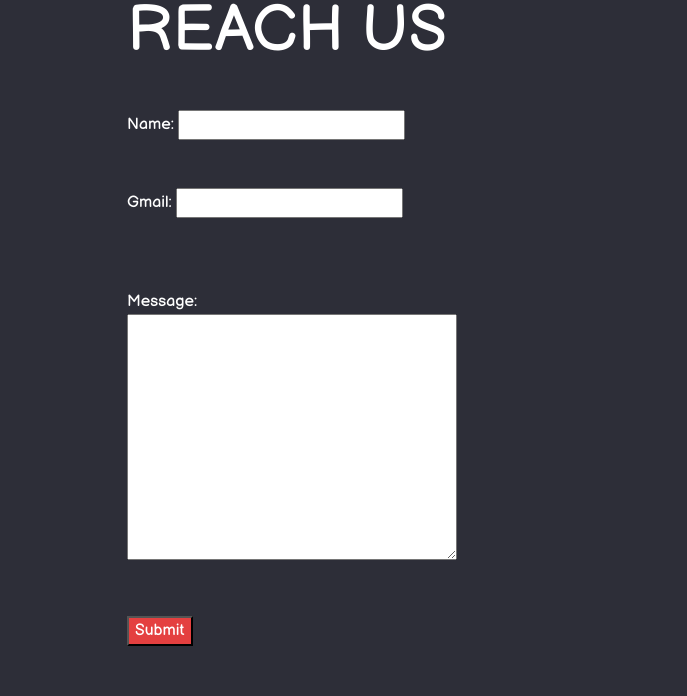
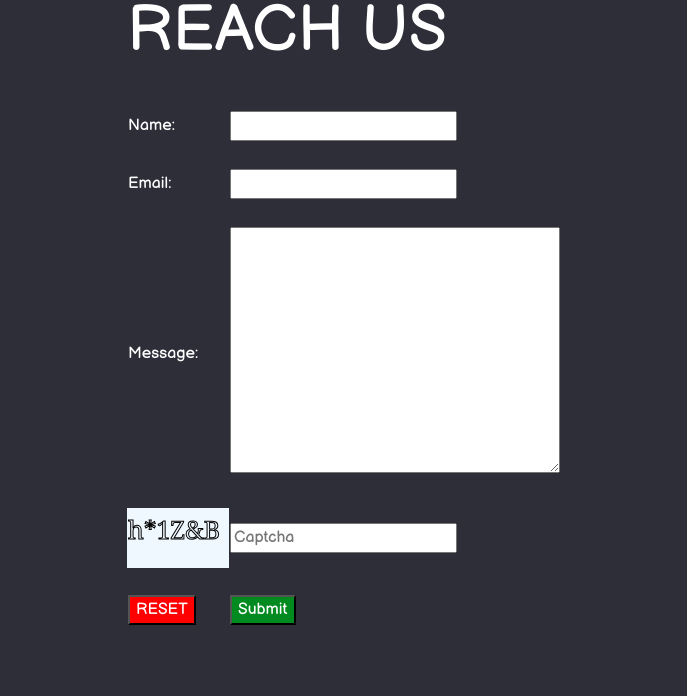
Before and after one commit to shine2024/Enlivens, a plain HTML site: page contact.html in a window 1280 px wide. Shown: the part 185-881 px from the top of the page, 593-1280 px from the left. Drawn offline with nearby package versions, Linux system fonts and the light colour scheme.

Commit message:
form with captcha

```diff
--- a/contact.html
+++ b/contact.html
@@ -11,7 +11,7 @@
     });
   </script>
 
-  <body style="background-color: rgb(45, 46, 56)">
+  <body style="background-color: rgb(45, 46, 56)" onload="createCaptcha()">
     <!-- NarBar -->
     <nav
       class="navbar navbar-expand-lg bg-body-tertiary navbar bg-dark"
@@ -72,22 +72,43 @@
       <div class="image"><img src="images/contact1.png" alt="" /></div>
       <div class="contact">
         <h2>REACH US</h2>
-        <form action="">
-          <label for="name">Name:</label>
-          <input type="text" id="name" />
-          <br /><br />
-          <br />
-          <label for="gmail">Gmail:</label>
-          <input type="gmail" id="gmail" />
-          <br /><br /><br /><br />
-          <label for="mess">Message:</label>
-          <textarea name="" id="mess" cols="30" rows="10"></textarea>
+        <form action="" onsubmit="validateCaptcha()">
+            <table>
+                <tr>
+                    <td><label for="name">Name:</label></td>
+                    <td><input type="text" id="name" name="name" /></td>
+                </tr>
+                <tr><td><br></td></tr>
+                <tr>
+                    <td><label for="email">Email:</label></td>
+                    <td><input type="email" id="email" name="email" /></td>
+                </tr>
+                <tr><td><br></td></tr>
+                <tr>
+                    <td><label for="mess">Message:</label></td>
+                    <td><textarea name="message" id="mess" cols="30" rows="10"></textarea></td>
+                </tr>
+                <tr><td><br></td></tr>
+                <tr>
+                    <td id="captcha" style="background-color: aliceblue;">
+                    </td>
+                    <td>
+                        <input type="text" placeholder="Captcha" id="cpatchaTextBox"/>
+                    </td>
+                </tr>
+                <tr><td><br></td></tr>
+                <tr>
+                    <td>
+                        <input type="reset" style="background-color: red; color: white;" value="RESET">
+                    </td>
+                    <td><input
+                        type="submit"
+                        style="background-color: rgb(0, 138, 32); color: white"
+                        value="Submit"
 
-          <br /><br /><br />
-          <input
-            type="submit"
-            style="background-color: rgb(228, 64, 64); color: white"
-          />
+                     /></td>
+                </tr>
+            </table>
         </form>
       </div>
     </section>
@@ -108,6 +129,8 @@
       src="https://cdn.jsdelivr.net/npm/bootstrap@5.3.0-alpha1/dist/js/bootstrap.bundle.min.js"
       integrity="sha384-w76AqPfDkMBDXo30jS1Sgez6pr3x5MlQ1ZAGC+nuZB+EYdgRZgiwxhTBTkF7CXvN"
       crossorigin="anonymous"
-    ></script>
+    >
+    </script>
+  <script src="js_scripts.js"></script>
   </body>
 </html>
--- /dev/null
+++ b/js_scripts.js
@@ -0,0 +1,37 @@
+var code;
+function createCaptcha() {
+  //clear the contents of captcha div first
+  document.getElementById('captcha').innerHTML = "";
+  var charsArray =
+  "0123456789abcdefghijklmnopqrstuvwxyzABCDEFGHIJKLMNOPQRSTUVWXYZ@!#$%^&*";
+  var lengthOtp = 6;
+  var captcha = [];
+  for (var i = 0; i < lengthOtp; i++) {
+    //below code will not allow Repetition of Characters
+    var index = Math.floor(Math.random() * charsArray.length + 1); //get the next character from the array
+    if (captcha.indexOf(charsArray[index]) == -1)
+      captcha.push(charsArray[index]);
+    else i--;
+  }
+  var canv = document.createElement("canvas");
+  canv.id = "captcha";
+  canv.width = 100;
+  canv.height = 50;
+  var ctx = canv.getContext("2d");
+  ctx.font = "25px Georgia";
+  ctx.strokeText(captcha.join(""), 0, 30);
+  ctx.strokeStyle = "white";
+  //storing captcha so that can validate you can save it somewhere else according to your specific requirements
+  code = captcha.join("");
+  document.getElementById("captcha").appendChild(canv); // adds the canvas to the body element
+}
+function validateCaptcha() {
+  event.preventDefault();
+  debugger
+  if (document.getElementById("cpatchaTextBox").value == code) {
+    alert("Valid Captcha")
+  }else{
+    alert("Invalid Captcha. try Again");
+    createCaptcha();
+  }
+}
```
